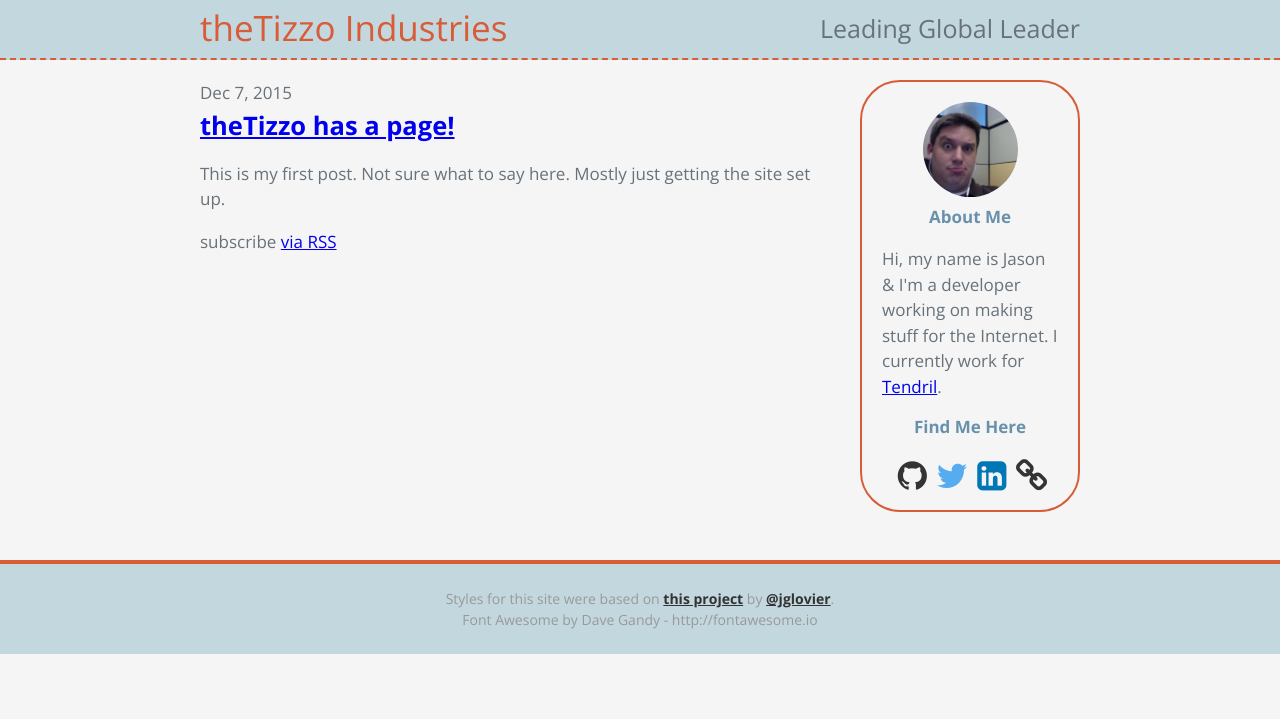
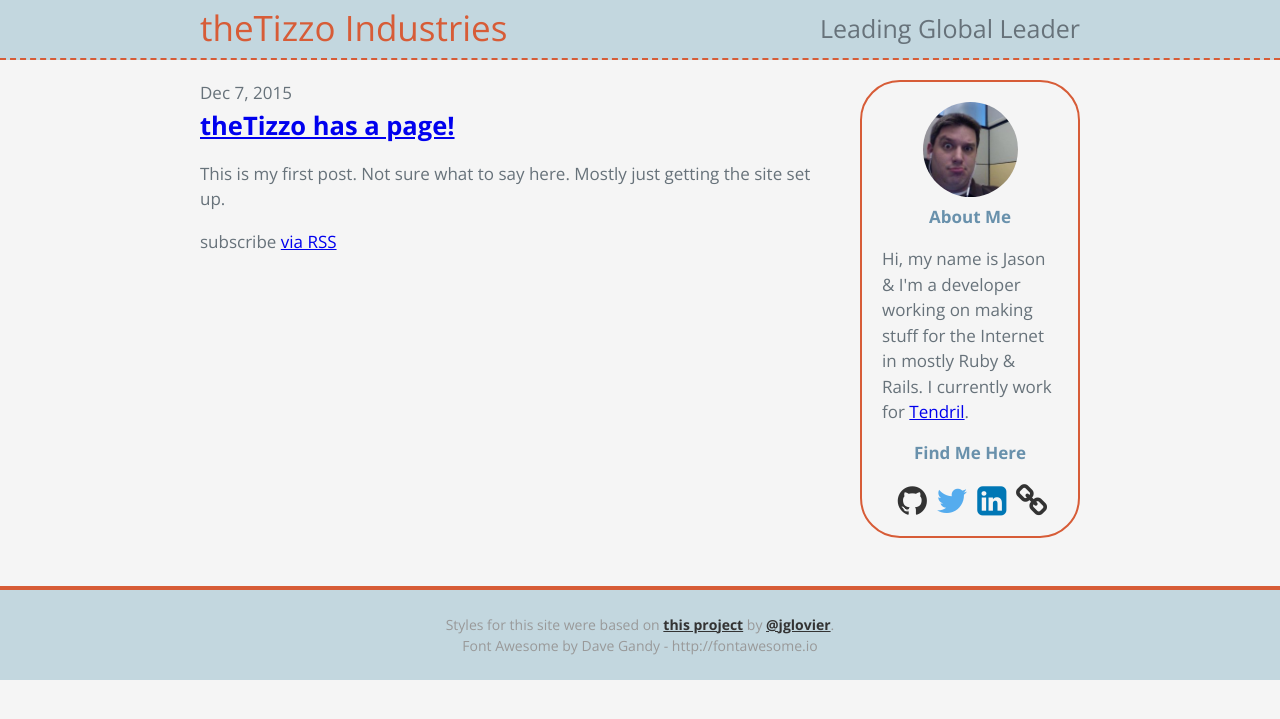
Before and after one commit to thetizzo/thetizzo.github.io, a Jekyll site: the page built from index.html, in a window 1280 px wide. Shown: the top 719 px of the page. Built offline with Jekyll 4.4.1, drawn with Linux system fonts in a browser that asks for light colours; nearby versions of some CDN libraries.

Commit message:
Edits for the about me text in the side bar.

```diff
--- a/_includes/sidebar.html
+++ b/_includes/sidebar.html
@@ -7,8 +7,8 @@
 
   <h4>About Me</h4>
   <p class="about-me">
-    Hi, my name is Jason &amp; I'm a developer working on making stuff for the Internet. I currently
-    work for <a href="https://www.tendrilinc.com/">Tendril</a>.
+    Hi, my name is Jason &amp; I'm a developer working on making stuff for the Internet in mostly Ruby &amp; Rails.
+    I currently work for <a href="https://www.tendrilinc.com/">Tendril</a>.
   </p>
 
   <h4>Find Me Here</h4>
```
